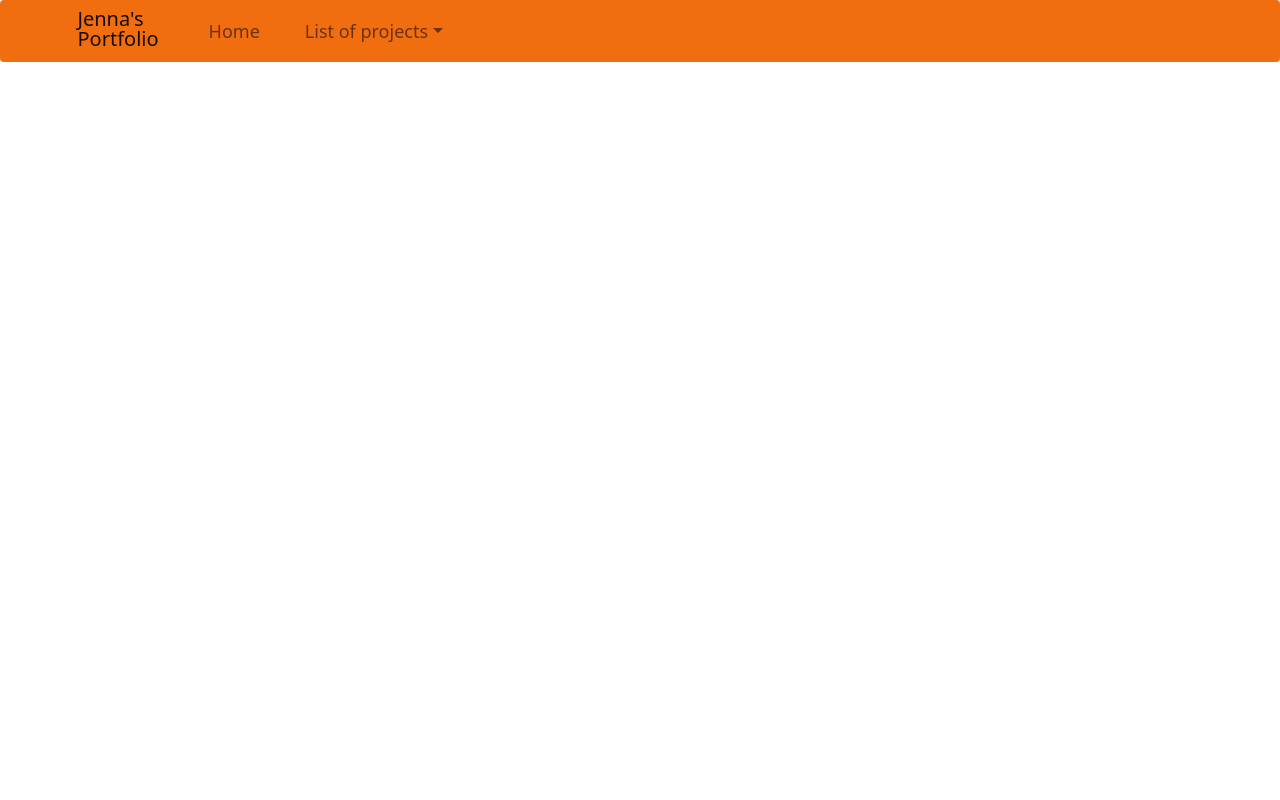
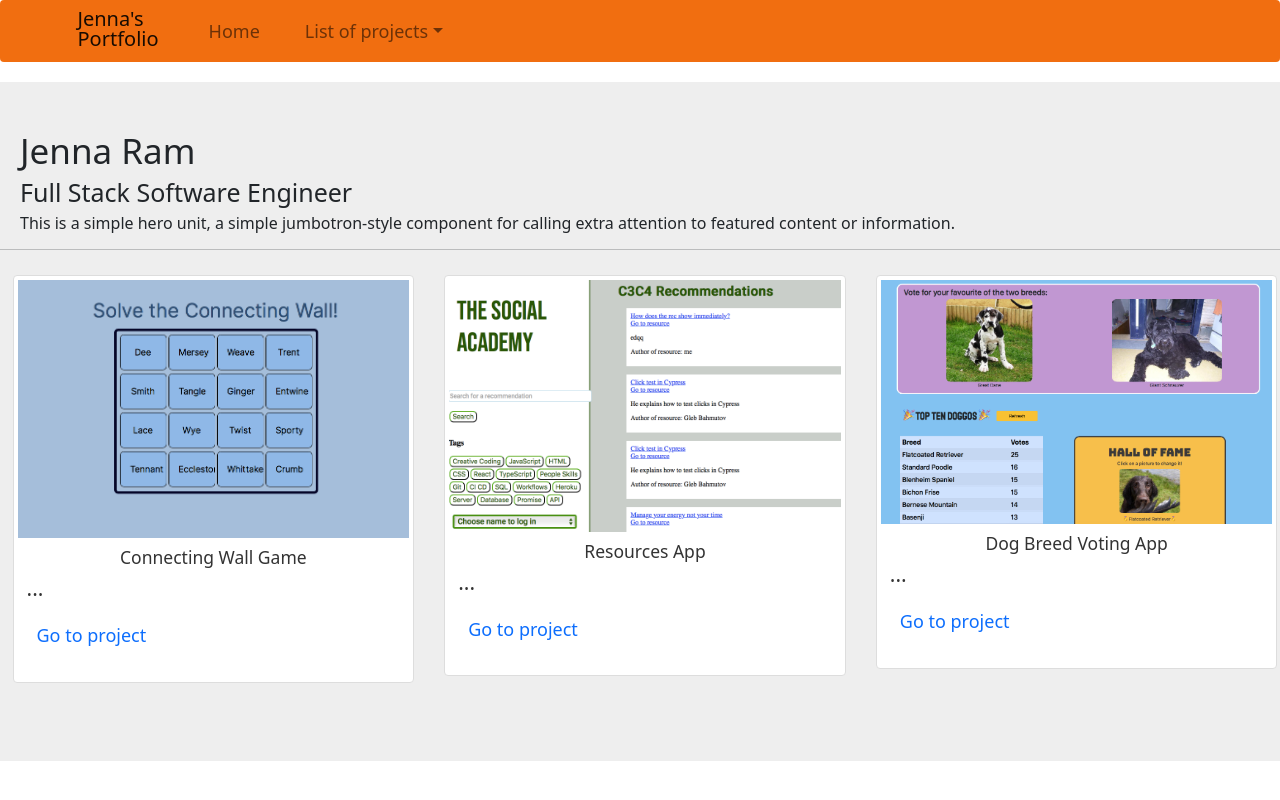
Before and after one commit to jram95/portfolio, a React (Create React App) app: page / in a window 1280 px wide. Built offline with nearby package versions, Linux system fonts and the light colour scheme.

Commit message:
import jumbotron component to Home page

```diff
--- a/src/pages/Home.tsx
+++ b/src/pages/Home.tsx
@@ -1,9 +1,11 @@
+import Jumbotron from "../components/Home/Jumbotron";
 import Navbar from "../components/Navbar";
 
 export default function Home(): JSX.Element {
   return (
     <>
       <Navbar />
+      <Jumbotron />
     </>
   );
 }
```
Also changed, not shown: src/pages/Projects.tsx (deleted, +0 -7 lines).
